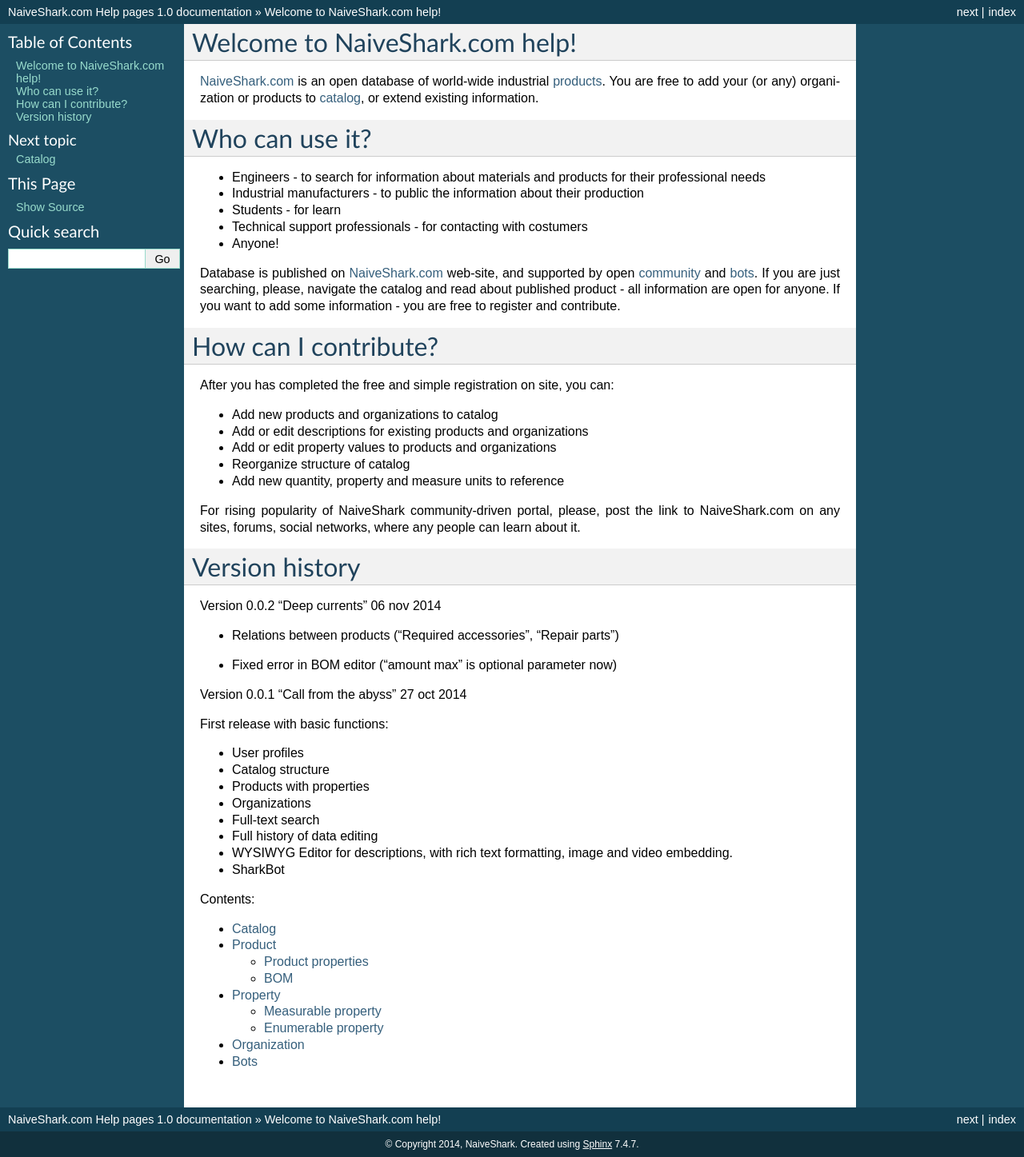
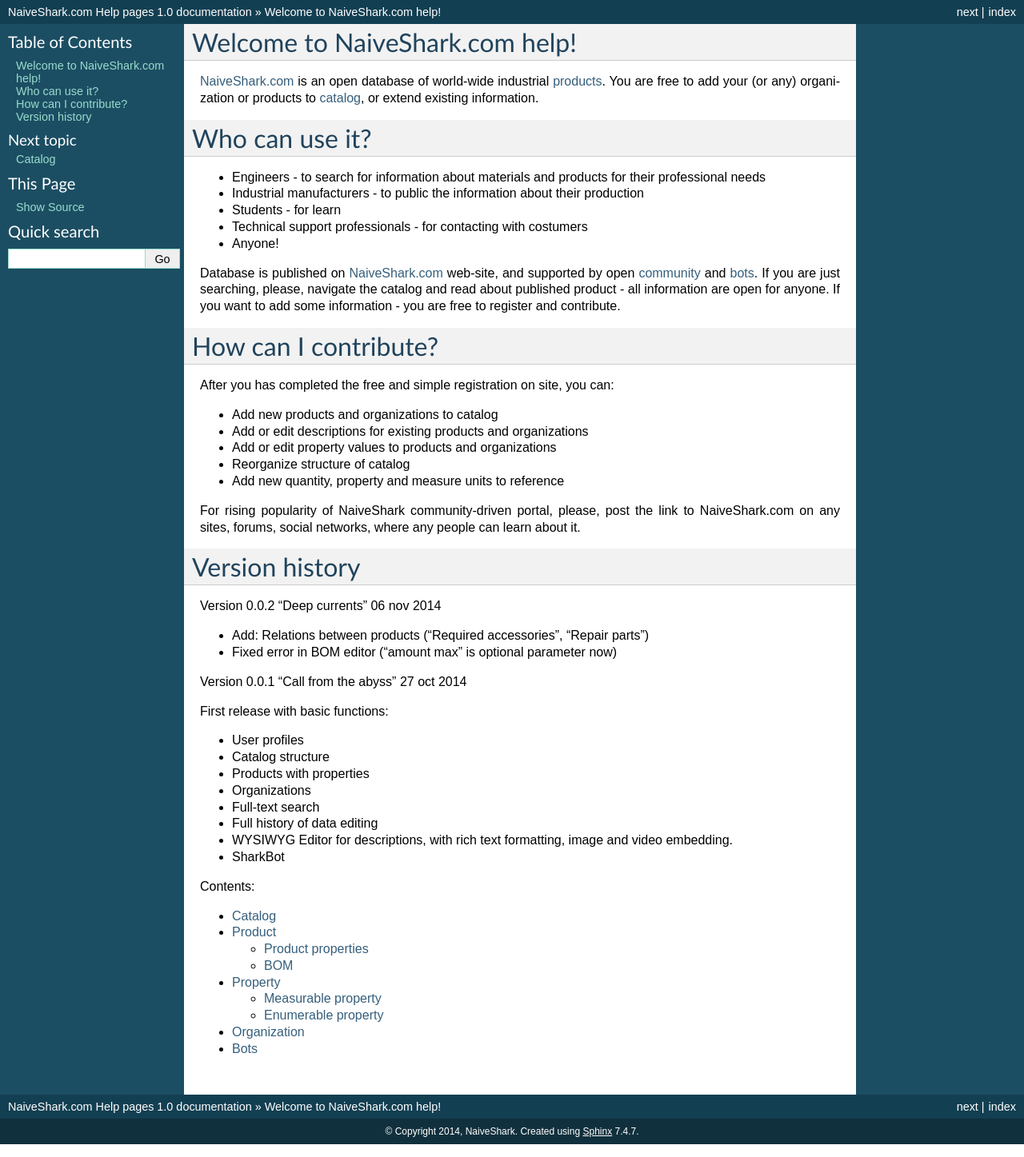
Before and after one commit to NaiveShark/NaiveSharkComDoc, a Sphinx documentation site: the page built from docs/index.rst, in a window 1280 px wide. Shown: the whole page at 80% size. Built offline with Sphinx 7.4.7, drawn with Linux system fonts in a browser that asks for light colours.

Commit message:
еще форматирование

```diff
--- a/docs/index.rst
+++ b/docs/index.rst
@@ -37,7 +37,7 @@
 
 Version 0.0.2 "Deep currents" 06 nov 2014
 
-+ Relations between products ("Required accessories", "Repair parts")
+* Add: Relations between products ("Required accessories", "Repair parts")
 * Fixed error in BOM editor ("amount max" is optional parameter now)
 
 Version 0.0.1 "Call from the abyss" 27 oct 2014
```
